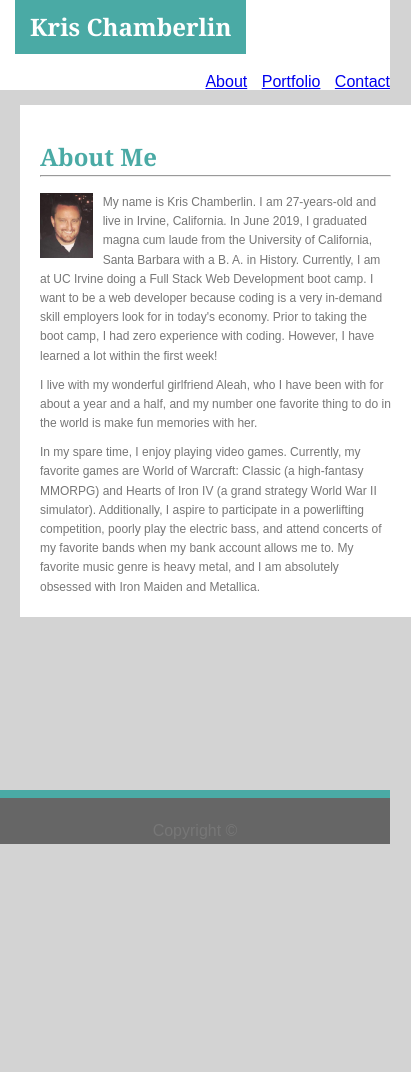
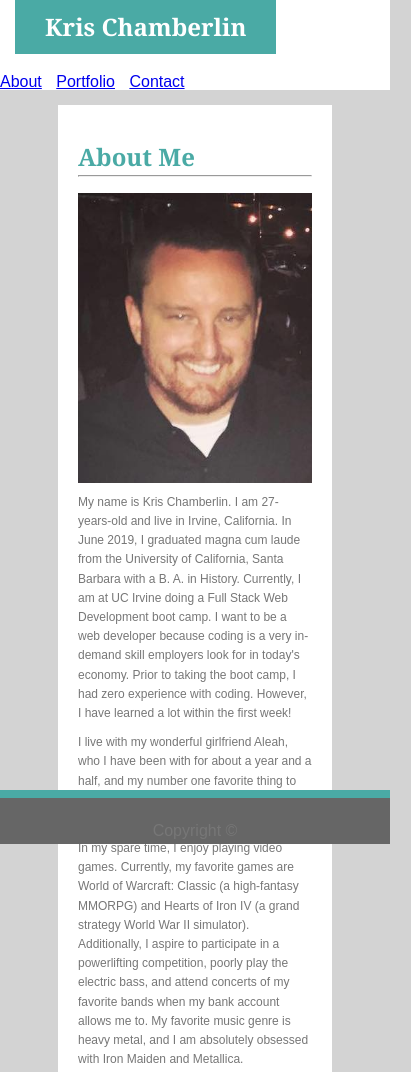
Before and after one commit to kechamberlin/Responsive-Portfolio, a plain HTML site: page index.html in a window 390 px wide. Shown: the top 1072 px of the page, 411 px wide, since content can reach past the window. Before the commit the page ends 844 px from the top, so only its background shows below. Drawn offline with Linux system fonts and the light colour scheme.

Commit message:
Added @media at 640px and got it to match example as close as i could

```diff
--- a/assets/css/style.css
+++ b/assets/css/style.css
@@ -247,3 +247,28 @@ footer {
         width: 90%;
     }
 }
+
+@media screen and (max-width: 640px) {
+
+    header {
+        position: static;
+    }
+
+    header h1 {
+        width: 100%;
+    }
+    .nav-right {
+        width: 100%;
+    }
+
+    .content-container {
+        width: 60%;
+        margin: auto;
+        margin-bottom: 40%;
+    }
+
+    .portfolio-image {
+        width: 100%;
+        padding-bottom: 10px;
+    }
+}
```
